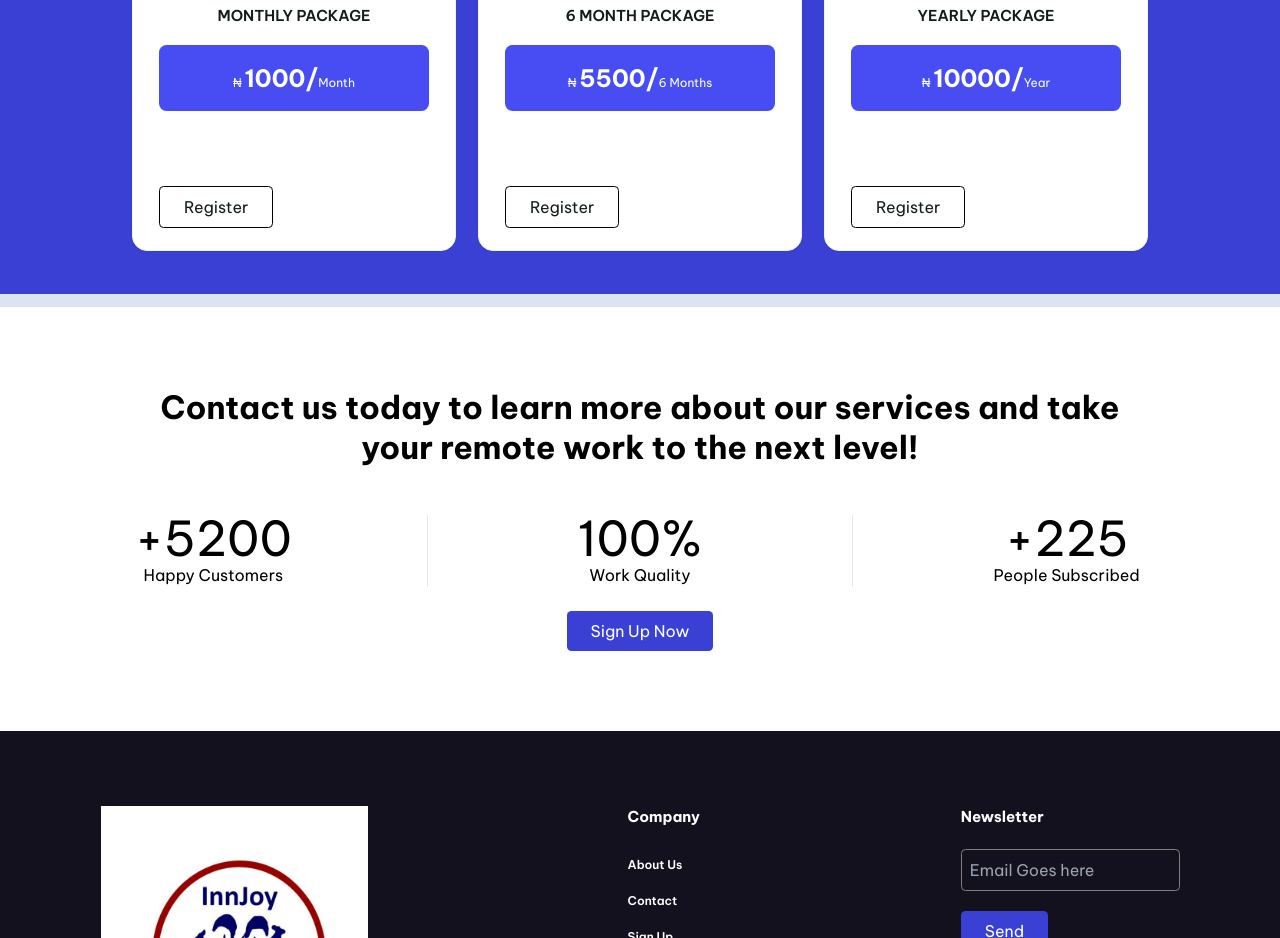
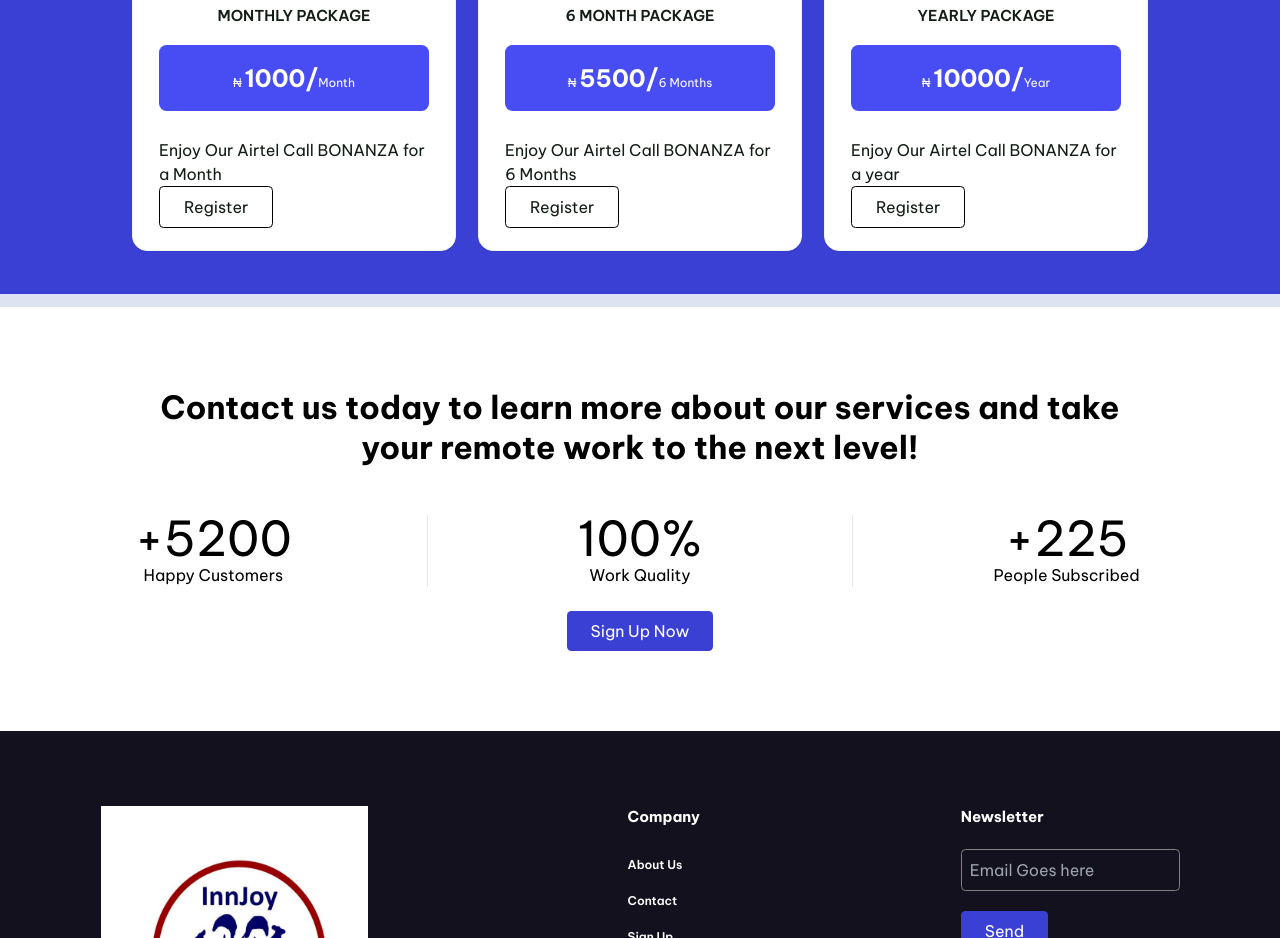
Before and after one commit to cyberohn2/InnjoyTelcom, a React (Vite) app: page / in a window 1280 px wide. Shown: the part 1880-2818 px from the top of the page. Built offline with nearby package versions, Linux system fonts and the light colour scheme.

Commit message:
fixed: white text in pricing section

```diff
--- a/src/Components/Pricing.jsx
+++ b/src/Components/Pricing.jsx
@@ -13,19 +13,19 @@ const Pricing = () =>{
                     <div className="px-[26px] py-[22px] border border-[#F3F3F3] bg-white flex flex-col items-stretch rounded-[15px] shadow-sm">
                         <p className="text-[15px] text-[#111D15] mb-[18px] font-semibold uppercase text-center">Monthly Package</p>
                         <div className="px-[30px] py-[15px] bg-[#474df3] text-[12px] text-center rounded-[7.5px] mb-[27px]">₦ <span className="text-[24px] font-bold">1000/</span>Month</div>
-                        <p>Enjoy Our Airtel Call BONANZA for a Month</p>
+                        <p className="text-[#111D15]">Enjoy Our Airtel Call BONANZA for a Month</p>
                         <SecCtaBtn link="/sign-up" text="Register" />
                     </div>
                     <div className="px-[26px] py-[22px] border border-[#F3F3F3] bg-white flex flex-col items-stretch rounded-[15px] shadow-sm">
                         <p className="text-[15px] text-[#111D15] mb-[18px] font-semibold uppercase text-center">6 Month Package</p>
                         <div className="px-[30px] py-[15px] bg-[#474df3] text-[12px] text-center rounded-[7.5px] mb-[27px]">₦ <span className="text-[24px] font-bold">5500/</span>6 Months</div>
-                        <p>Enjoy Our Airtel Call BONANZA for 6 Months </p>
+                        <p className="text-[#111D15]">Enjoy Our Airtel Call BONANZA for 6 Months </p>
                         <SecCtaBtn link="/sign-up" text="Register" />
                     </div>
                     <div className="px-[26px] py-[22px] border border-[#F3F3F3] bg-white flex flex-col items-stretch rounded-[15px] shadow-sm">
                         <p className="text-[15px] text-[#111D15] mb-[18px] font-semibold uppercase text-center">Yearly Package</p>
                         <div className="px-[30px] py-[15px] bg-[#474df3] text-[12px] text-center rounded-[7.5px] mb-[27px]">₦ <span className="text-[24px] font-bold">10000/</span>Year</div>
-                        <p>Enjoy Our Airtel Call BONANZA for a year</p>
+                        <p className="text-[#111D15]">Enjoy Our Airtel Call BONANZA for a year</p>
                         <SecCtaBtn link="/sign-up" text="Register" />
                     </div>
                 </div>
```
